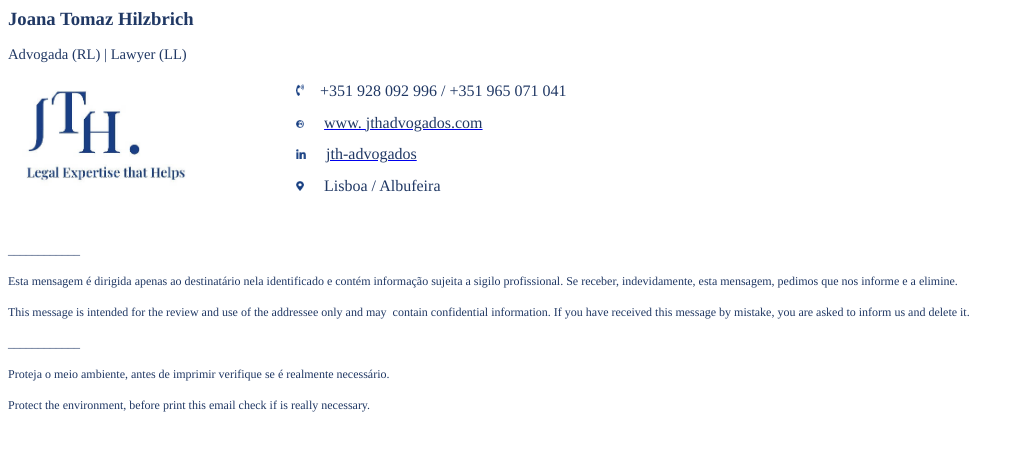
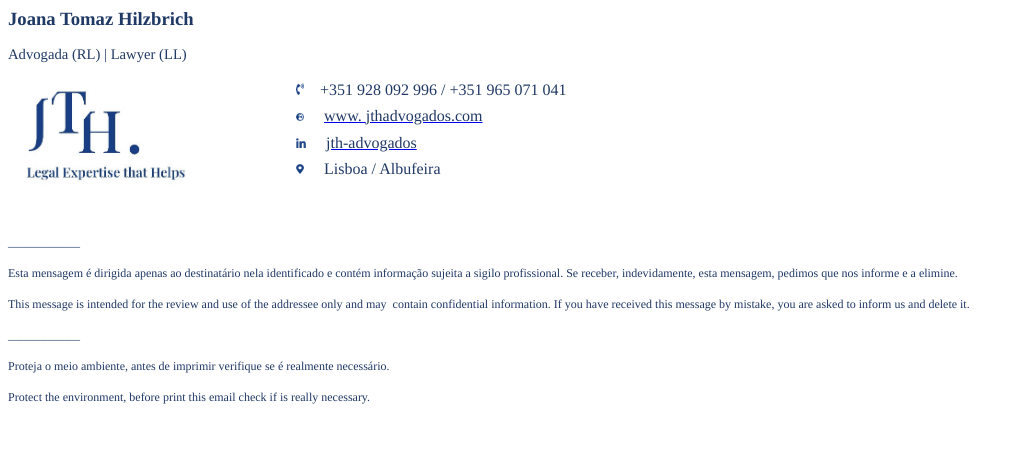
Before and after one commit to kbowie/jthsignature, a plain HTML site: page index.html in a window 1280 px wide. Shown: the whole page, without its empty margins (0-1024 px from the left). Drawn offline with Linux system fonts and the light colour scheme.

Commit message:
Update index.html

```diff
--- a/index.html
+++ b/index.html
@@ -27,7 +27,7 @@
 <td width="174" valign="top" style="width:20%;padding:0cm 5.4pt 0cm 5.4pt;height:100%">
 
 
-<p class="MsoNormal" style="line-height:11.75pt;">
+<p class="MsoNormal" style="line-height:7.75pt;">
 
 <span style="font-size:12.0pt;font-family:&quot;Times&quot;,serif"><img width="182" height="103" id="logo JTH" src="https://kbowie.github.io/jthsignature/logo.jpg" alt="JTH Advogados" data-image-whitelisted="" class="CToWUd a6T" data-bit="iit" tabindex="0">
 
@@ -40,7 +40,7 @@
 
 
 
-<p class="MsoNormal" style="line-height:11.75pt">
+<p class="MsoNormal" style="line-height:7.75pt">
 
 <span style="font-size:12.0pt;font-family:&quot;Times&quot;,serif;color:#4472c4"><img width="8" height="12"  id="" src="https://kbowie.github.io/jthsignature/phone.png" data-image-whitelisted="" class="CToWUd" data-bit="iit">
 </span>
@@ -55,7 +55,7 @@
 </p>
 
 
-<p class="MsoNormal" style="line-height:11.75pt">
+<p class="MsoNormal" style="line-height:7.75pt">
 
 <span style="font-size:12.0pt;font-family:&quot;Times&quot;,serif;color:#4472c4"><img width="8" height="8"  src="https://kbowie.github.io/jthsignature/earth.png" alt="signature_4020402606" data-image-whitelisted="" class="CToWUd" data-bit="iit">
 </span>
@@ -73,7 +73,7 @@
 </span></p>
 
 
-<p class="MsoNormal" style="line-height:11.75pt">
+<p class="MsoNormal" style="line-height:7.75pt">
 
 <span style="font-size:12.0pt;font-family:&quot;Times&quot;,serif;color:#4472c4"><img border="0" width="10" height="10" src="https://kbowie.github.io/jthsignature/in.png" alt="signature_2357576746" data-image-whitelisted="" class="CToWUd" data-bit="iit">
 </span>
@@ -91,7 +91,7 @@
 </span></p>
 
 
-<p class="MsoNormal" style="line-height:11.75pt">
+<p class="MsoNormal" style="line-height:7.75pt">
 
 <span style="font-size:12.0pt;font-family:&quot;Times&quot;,serif;color:#4472c4"><img border="0" width="8" height="10" src="https://kbowie.github.io/jthsignature/pin.png" alt="signature_3654861595" data-image-whitelisted="" class="CToWUd" data-bit="iit">
 </span>
```
